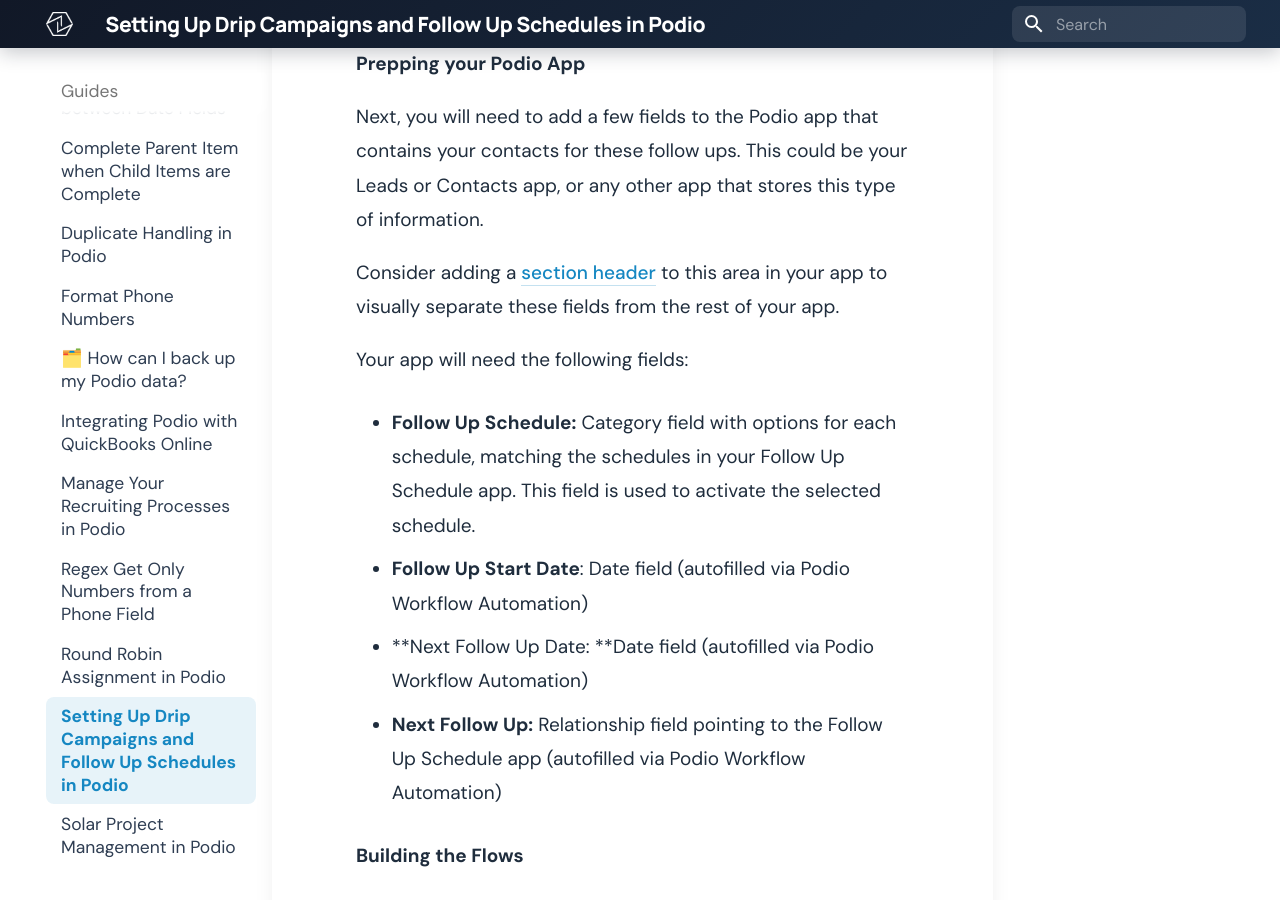
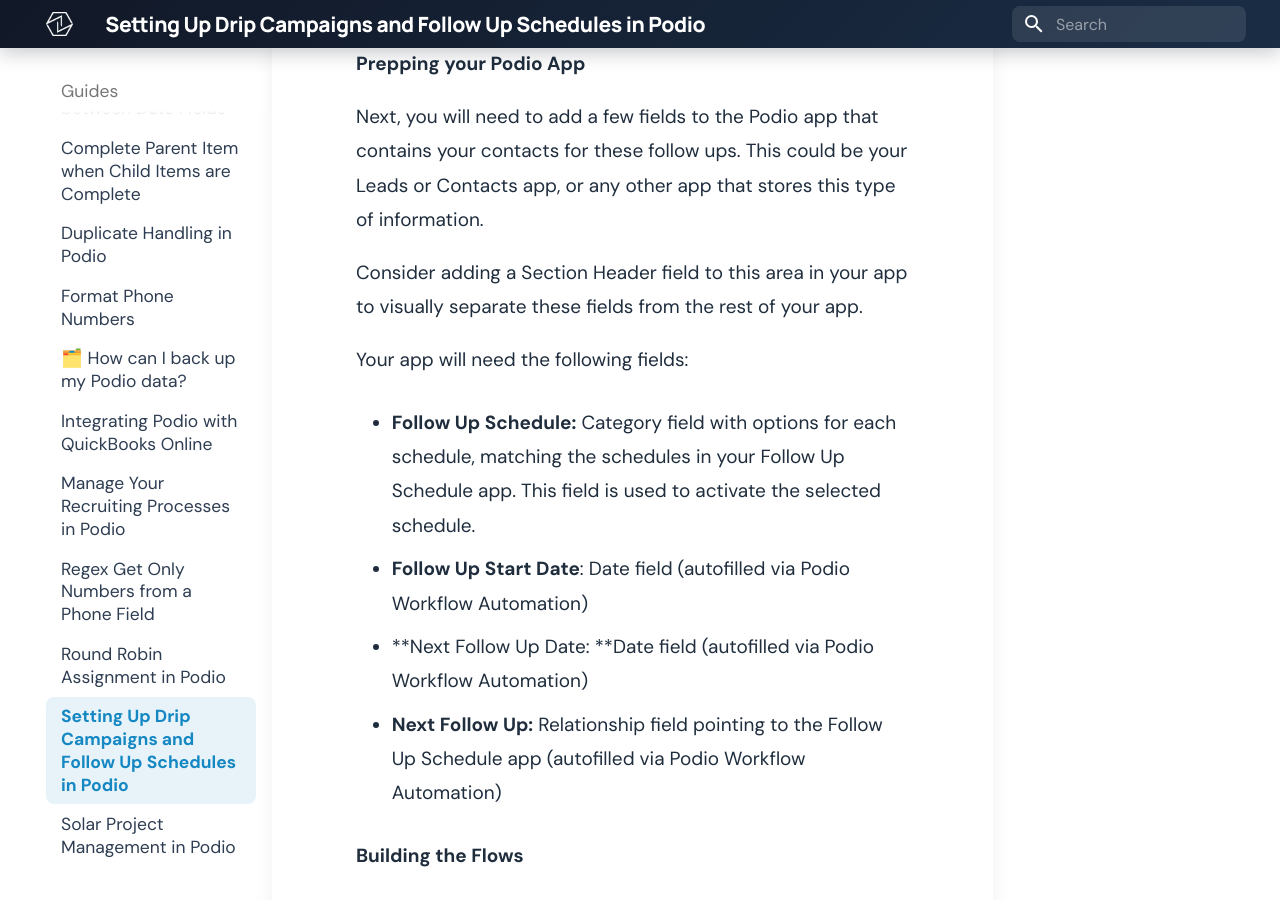
Before and after one commit to Zooli-LLC/Documentation, an MkDocs documentation site: the page built from docs/guides/Setting Up Drip Campaigns and Follow Up Schedules in Podio.md, in a window 1280 px wide and 900 px high, scrolled down 1857 px. Built offline with MkDocs 1.6.1 and Material for MkDocs 9.7.7, drawn with Linux system fonts in a browser that asks for light colours.

Commit message:
Update Setting Up Drip Campaigns and Follow Up Schedules in Podio.md

```diff
--- a/docs/guides/Setting Up Drip Campaigns and Follow Up Schedules in Podio.md
+++ b/docs/guides/Setting Up Drip Campaigns and Follow Up Schedules in Podio.md
@@ -27,7 +27,7 @@
 
 Next, you will need to add a few fields to the Podio app that contains your contacts for these follow ups. This could be your Leads or Contacts app, or any other app that stores this type of information.
 
-Consider adding a [section header](https://docs.zooli.io/hc/en-us/articles/360035864973-Podio-Calculation-Creating-a-section-header) to this area in your app to visually separate these fields from the rest of your app.
+Consider adding a Section Header field to this area in your app to visually separate these fields from the rest of your app.
 
 Your app will need the following fields:
 
@@ -71,7 +71,7 @@
 
 For **SMS **follow ups, use a "Send SMS" action, filling in the body with the SMS Body from your Follow Up Schedule app.
 
-**Note:** Your "To" number must be in format "+1xxxxxxxxxx" in order to be sent. See our article on [formatting phone numbers](https://docs.zooli.io/hc/en-us/articles/360035874553-Regex-Get-only-numbers-from-a-Phone-Field) for assistance with this.
+**Note:** Your "To" number must be in format "+1xxxxxxxxxx" in order to be sent. See our article on [formatting phone numbers](https://docs.zooli.io/guides/Format%20Phone%20Numbers/) for assistance with this.
 
 Once the follow up has been sent, the next follow up will need to be scheduled. To do this, we will need to find the next follow up in our sequence. Create a new sequence variable and set it to the current follow up sequence + 1, then create a search_string variable, setting it to your Schedule Name + Sequence.
 
```
